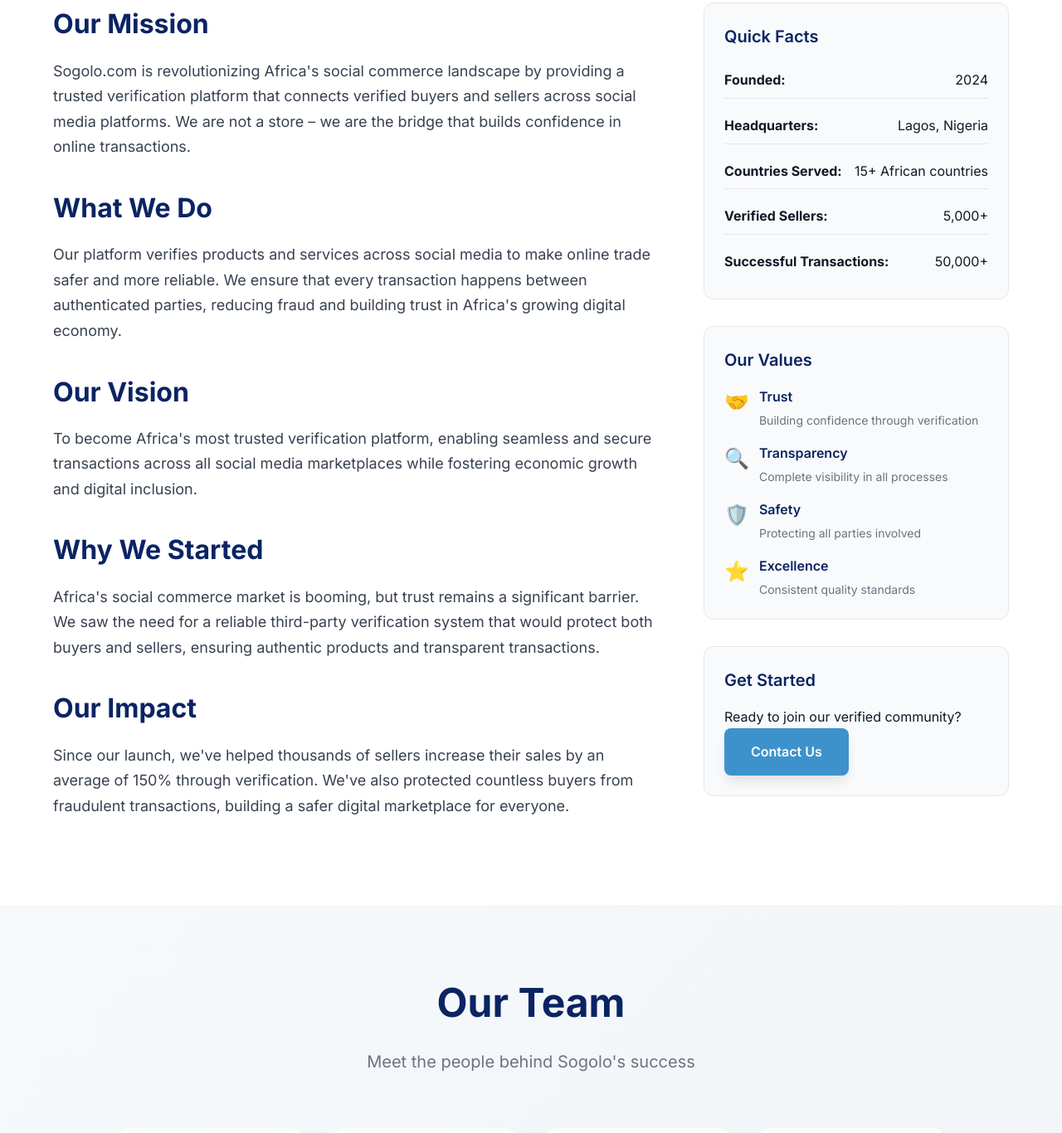
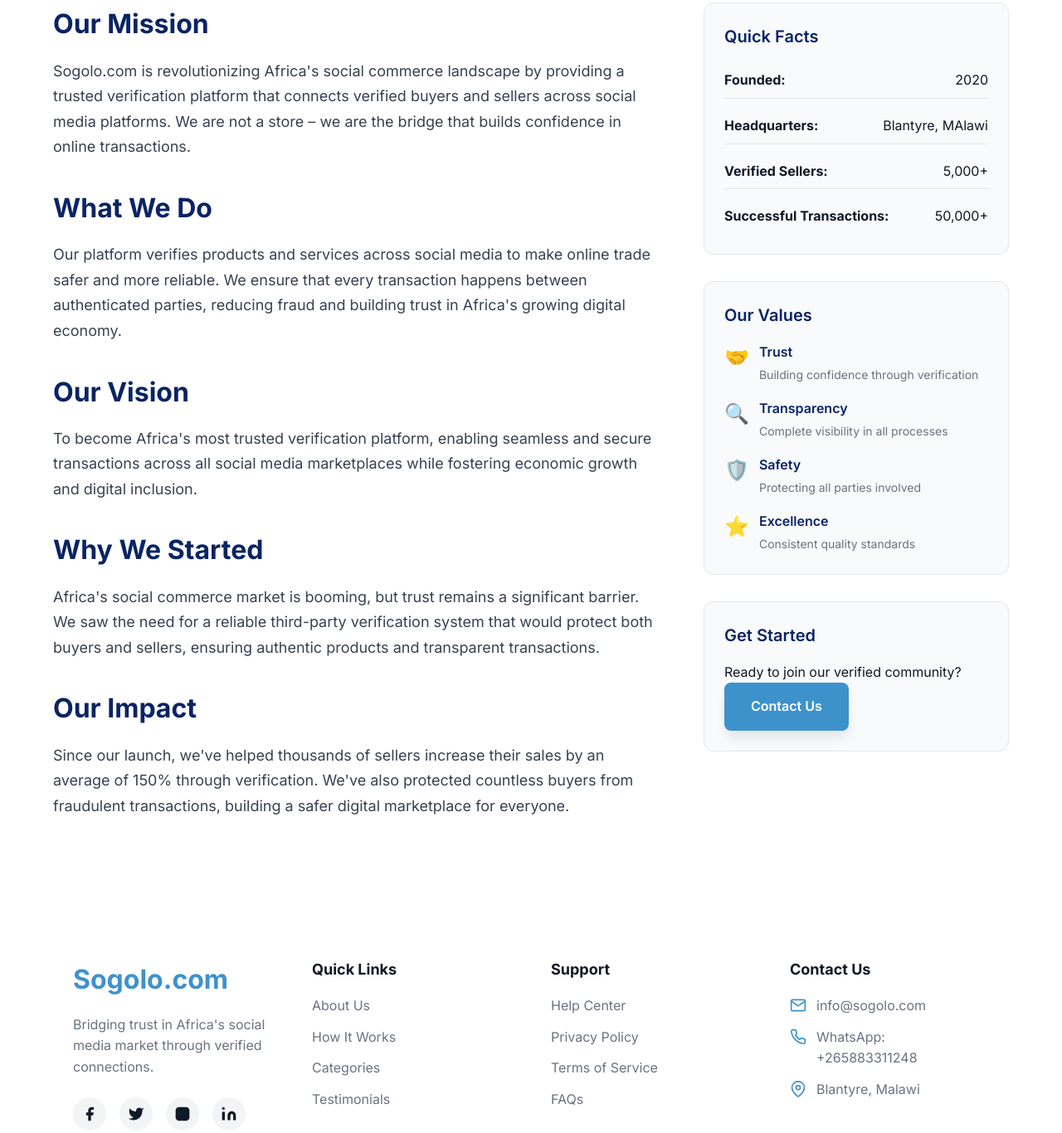
Before and after one commit to bsc-com-22/sogolo, a plain HTML site: page about.html in a window 1280 px wide. Shown: the part 459-1825 px from the top of the page at 83% size. Drawn offline with Linux system fonts and the light colour scheme.

Commit message:
about and index update

```diff
--- a/about.html
+++ b/about.html
@@ -93,9 +93,9 @@
                         <div class="sidebar-card">
                             <h3>Quick Facts</h3>
                             <ul class="facts-list">
-                                <li><strong>Founded:</strong> 2024</li>
-                                <li><strong>Headquarters:</strong> Lagos, Nigeria</li>
-                                <li><strong>Countries Served:</strong> 15+ African countries</li>
+                                <li><strong>Founded:</strong> 2020</li>
+                                <li><strong>Headquarters:</strong> Blantyre, MAlawi</li>
+                                <!-- <li><strong>Countries Served:</strong> 15+ African countries</li> -->
                                 <li><strong>Verified Sellers:</strong> 5,000+</li>
                                 <li><strong>Successful Transactions:</strong> 50,000+</li>
                             </ul>
@@ -145,7 +145,7 @@
             </div>
         </section>
 
-        <!-- Team Section -->
+        <!-- Team Section
         <section class="team-section">
             <div class="container">
                 <div class="section-header">
@@ -182,7 +182,7 @@
                         <p class="member-bio">Operations expert managing our growing network across Africa.</p>
                     </div>
                 </div>
-            </div>
+            </div> -->
         </section>
     </main>
 
@@ -259,7 +259,7 @@
                             <svg width="20" height="20" viewBox="0 0 24 24" fill="none" stroke="currentColor" stroke-width="2">
                                 <path d="M22 16.92v3a2 2 0 0 1-2.18 2 19.79 19.79 0 0 1-8.63-3.07 19.5 19.5 0 0 1-6-6 19.79 19.79 0 0 1-3.07-8.67A2 2 0 0 1 4.11 2h3a2 2 0 0 1 2 1.72 12.84 12.84 0 0 0 .7 2.81 2 2 0 0 1-.45 2.11L8.09 9.91a16 16 0 0 0 6 6l1.27-1.27a2 2 0 0 1 2.11-.45 12.84 12.84 0 0 0 2.81.7A2 2 0 0 1 22 16.92z"></path>
                             </svg>
-                            <a href="https://wa.me/265883311248" class="footer-link" target="_blank" rel="noopener noreferrer">WhatsApp: +265883 31 12 48</a>
+                            <a href="https://wa.me/265883311248" class="footer-link" target="_blank" rel="noopener noreferrer">WhatsApp: +265883311248</a>
                         </li>
                         <li class="footer-contact-item">
                             <svg width="20" height="20" viewBox="0 0 24 24" fill="none" stroke="currentColor" stroke-width="2">
```
Also changed, not shown: index.html (+4 -4 lines).
